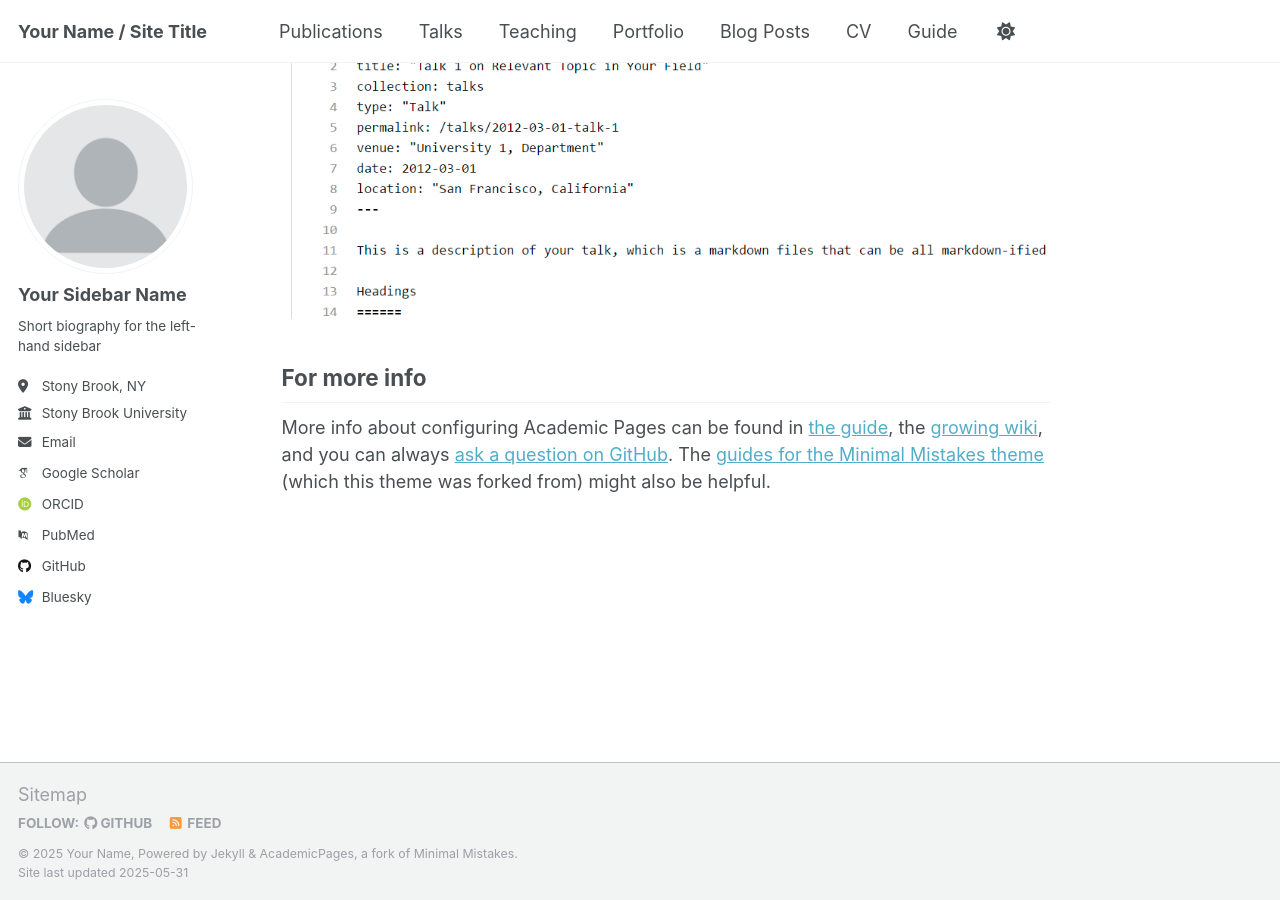
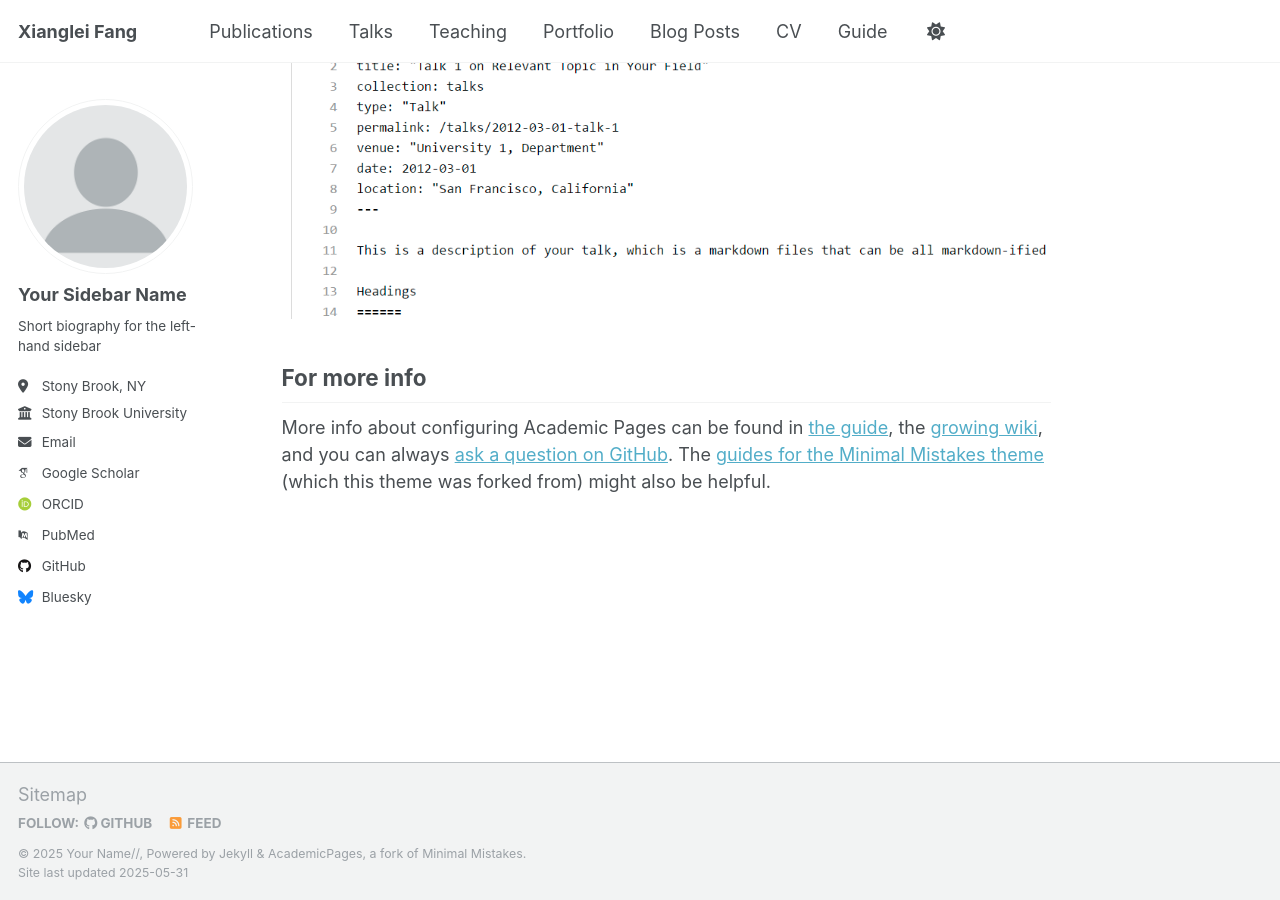
Before and after one commit to Spacgithub/Xianglei.github.io, a Jekyll site: the page built from _pages/about.md, in a window 1280 px wide and 900 px high, scrolled down 2636 px. Built offline with Jekyll 4.4.1, drawn with Linux system fonts in a browser that asks for light colours; some web fonts are replaced.

Commit message:
Update _config.yml

```diff
--- a/_config.yml
+++ b/_config.yml
@@ -9,9 +9,9 @@
 # Basic Site Settings
 locale                   : "en-US"
 site_theme               : "default"
-title                    : "Your Name / Site Title"
+title                    : "Xianglei Fang"
 title_separator          : "-"
-name                     : &name "Your Name"
+name                     : &name "Your Name//"
 description              : &description "personal description"
 url                      : https://academicpages.github.io # the base hostname & protocol for your site e.g. "https://[your GitHub username].github.io" or if you already have some other page hosted on Github then use "https://[your GitHub username].github.io/[Your Repo Name]"
 baseurl                  : "" # the subpath of your site, e.g. "/blog"
```
